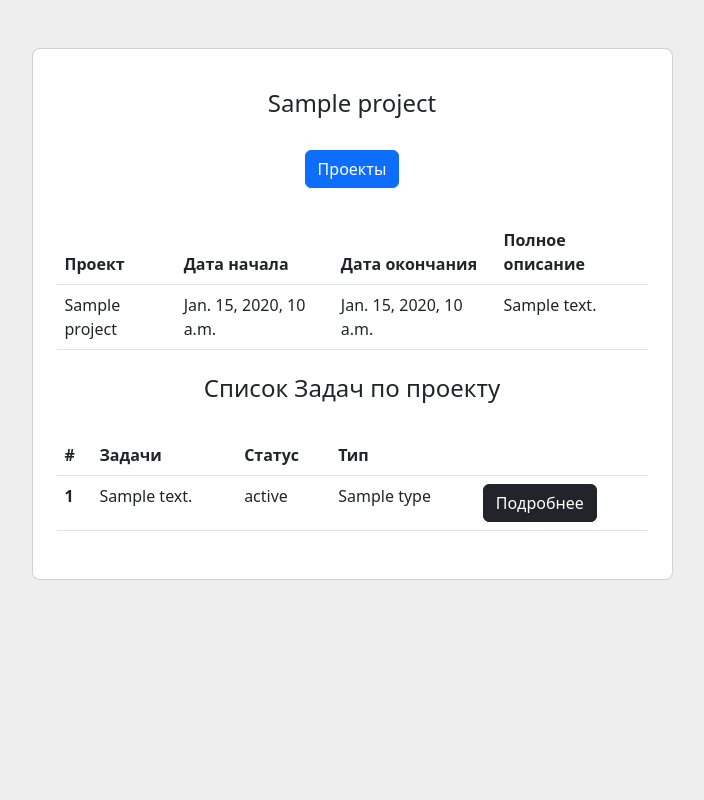
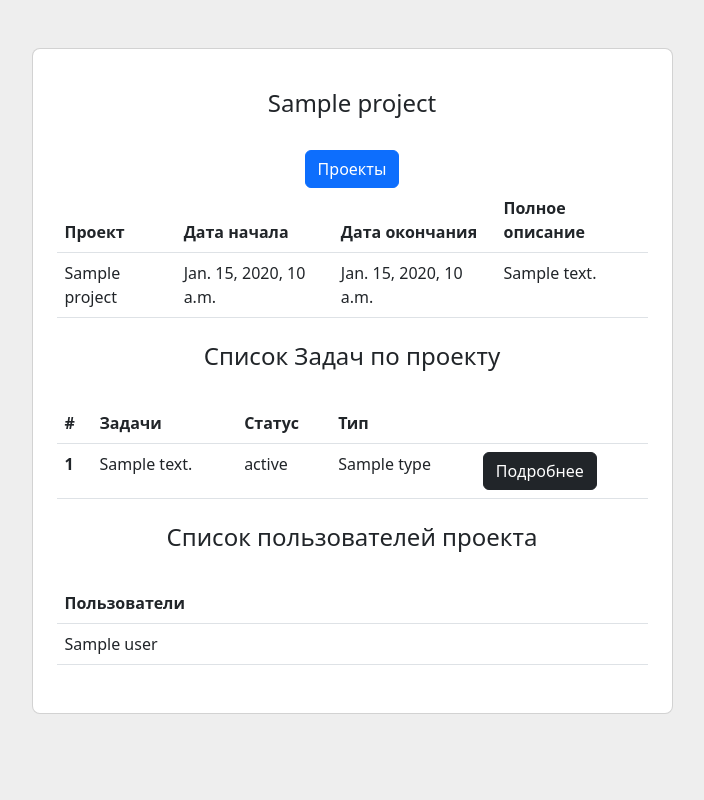
Before and after one commit to Chingiz-Almukhan/homework_62_Almukhan_Chingiz, a Django app: template core/templates/project_view.html in a window 1280 px wide. Shown: the whole page, without its empty margins (288-992 px from the left). Run offline with Django 4.2, Linux system fonts and the light colour scheme; the template is opened without the code that fills it: most values are stand-ins (such as "Sample title", 1, 10 or a date in 2020); parts of the project's set-up code (start-up, migrations or seed data) failed here and were passed over.

Commit message:
Сделал задание со второго этапа, создал модель m2m и реализовал редактирование пользователей в проекте, также сделал вывод пользователей на детальной странице проекта

```diff
--- a/core/templates/project_view.html
+++ b/core/templates/project_view.html
@@ -1,14 +1,55 @@
 {% extends 'base.html' %}
-{% block title %} Project {{ task.id }} {% endblock %}
+{% block title %} Project {{ project.id }} {% endblock %}
 
 {% block content %}
-
+    <form method="post" action="{% url 'delete_project' project.pk %}">{% csrf_token %}
         <h4 class="text-center my-3 pb-3">{{ project.name }}</h4>
         <form class="row row-cols-lg-auto g-3 justify-content-center align-items-center mb-4 pb-2">
             <div class="col text-center">
                 <a href="{% url 'projects' %}" type="submit" class="btn btn-primary">Проекты</a>
                 {% if user.is_authenticated %}
-        <a href="{% url 'add' project.pk %}" type="submit" class="btn btn-primary">Добавить задачу</a>
+                    {% if perms.tracker.add_issuetracker %}
+                        {% for user in project.users.all %}
+                            {% if user == request.user %}
+                                <a href="{% url 'add' project.pk %}" type="submit" class="btn btn-primary">Добавить
+                                    задачу</a>
+                            {% endif %}
+                        {% endfor %}
+                    {% endif %}
+                    {% if perms.tracker.change_project %}
+
+                        <a href="{% url 'edit_project' project.pk %}" type="submit" class="btn btn-primary">Редактировать</a>
+
+                    {% endif %}
+                    {% if perms.tracker.delete_project %}
+
+                        <button type="button" class="btn btn-danger" data-bs-toggle="modal"
+                                data-bs-target="#exampleModal">
+                            Удалить
+                        </button>
+                        <div class="modal fade" id="exampleModal" tabindex="-1"
+                             aria-labelledby="exampleModalLabel"
+                             aria-hidden="true" style="display: none;">
+                            <div class="modal-dialog">
+                                <div class="modal-content">
+                                    <div class="modal-header">
+                                        <h5 class="modal-title" id="exampleModalLabel">Вы уверены?</h5>
+                                        <button type="button" class="btn-close" data-bs-dismiss="modal"
+                                                aria-label="Close"></button>
+                                    </div>
+                                    <div class="modal-footer">
+                                        <div class="col-12">
+                                            <a href="{% url 'main' %}" type="submit" class="btn btn-primary">Вернуться
+                                                на
+                                                главную</a>
+                                            <input type="submit" class="btn btn-danger" value="Да">
+                                        </div>
+                                    </div>
+                                </div>
+                            </div>
+                        </div>
+
+                    {% endif %}
                 {% endif %}
             </div>
 
@@ -56,4 +97,35 @@
             </tbody>
         </table>
 
+        {% if user %}
+            <table class="table mb-4">
+                <h4 class="text-center my-3 pb-3">Список пользователей проекта</h4>
+                <thead>
+                <tr>
+                    <th scope="col">Пользователи</th>
+                </tr>
+                </thead>
+                <tbody>
+                <tr>
+                    <td>{% for user in project.users.all %}{{ user }} {% if not forloop.last %},
+                    {% endif %}{% endfor %} </td>
+                </tr>
+                </tbody>
+            </table>
+        {% else %}
+        {% endif %}
+        {% if user.is_authenticated %}
+            {% if perms.tracker.change_project %}
+                {% for user in project.users.all %}
+                    {% if user == request.user %}
+                        <a href="{% url 'edit_user' project.pk %}" type="submit" class="btn btn-primary text-center">Редактировать
+                            пользователей</a>
+                    {% endif %}
+                {% endfor %}
+            {% endif %}
+        {% endif %}
+        <script src="https://cdn.jsdelivr.net/npm/bootstrap@5.1.3/dist/js/bootstrap.bundle.min.js"
+                integrity="sha384-ka7Sk0Gln4gmtz2MlQnikT1wXgYsOg+OMhuP+IlRH9sENBO0LRn5q+8nbTov4+1p"
+                crossorigin="anonymous"></script>
+    </form>
 {% endblock %}
--- a/core/tracker/models/project.py
+++ b/core/tracker/models/project.py
@@ -1,3 +1,4 @@
+from django.contrib.auth.models import User
 from django.db import models
 
 
@@ -6,6 +7,7 @@ class Project(models.Model):
     start_date = models.DateField(verbose_name='Дата начала', null=True, blank=True)
     end_date = models.DateField(verbose_name='Дата окончания', null=True, blank=True)
     description = models.TextField(verbose_name='Описание', max_length=200, null=True, blank=True)
+    users = models.ManyToManyField(User, related_name='users', blank=True, verbose_name='Пользователь', default='1')
 
     def __str__(self):
         return f'{self.name}'
```
Also changed, not shown: core/tracker/views/edit_user_view.py (added, +16 -0 lines), core/tracker/migrations/0002_project_users.py (added). Lines whose indentation alone changed are shown as unchanged.
